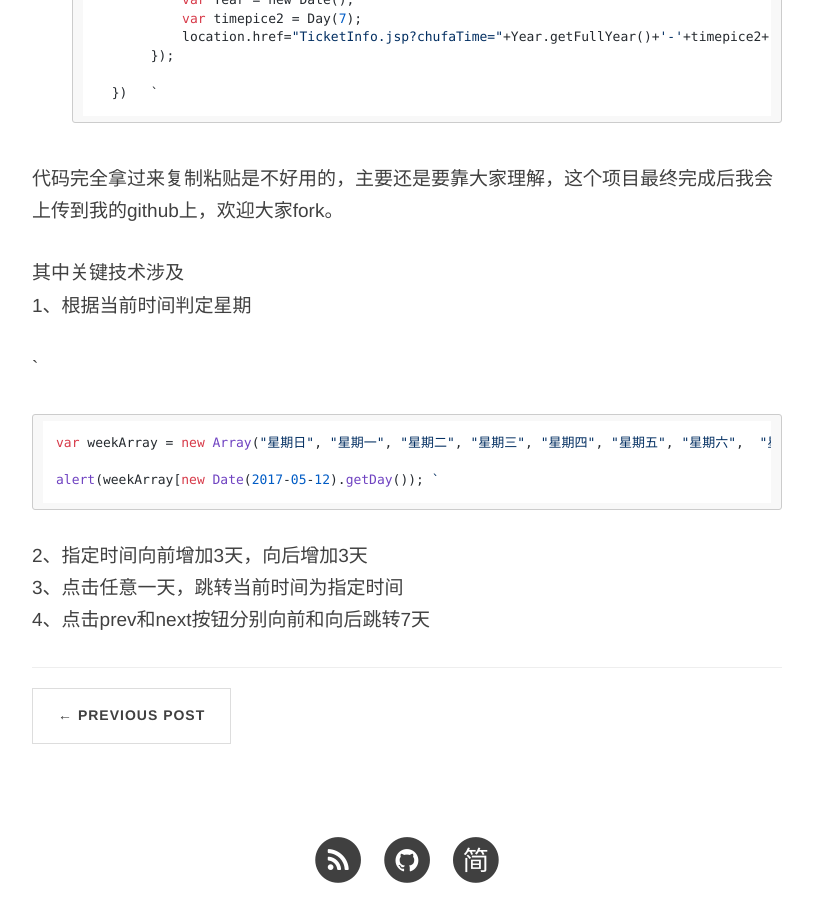
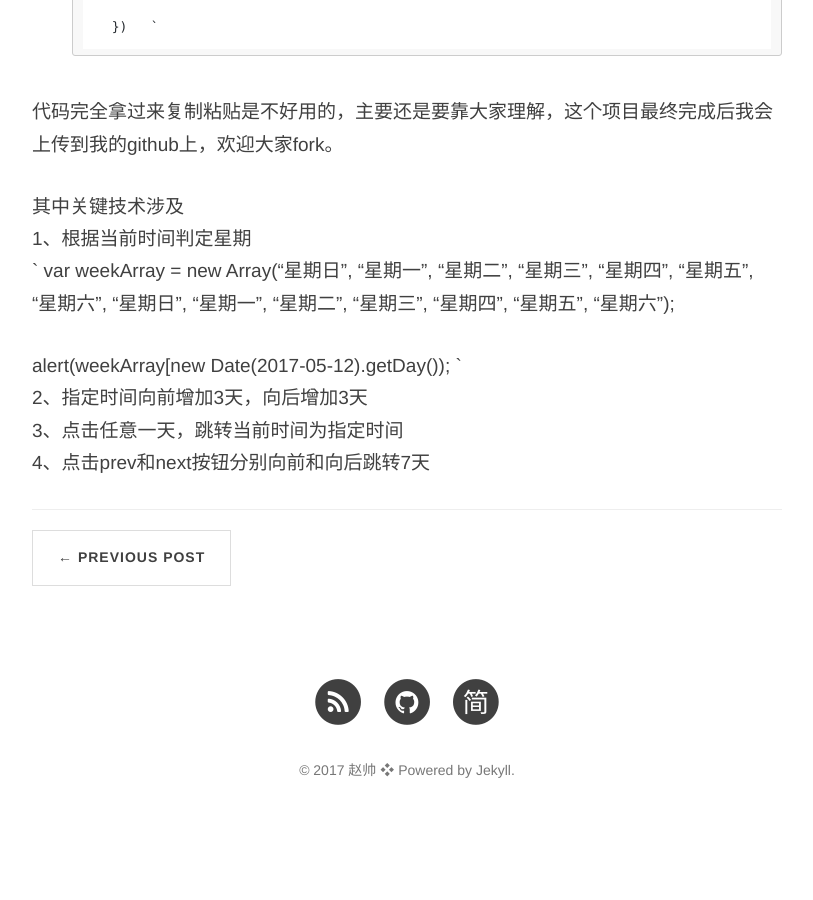
Before and after one commit to royalzhao/royalzhao.github.io, a Jekyll site: the page built from _posts/2017-05-18-仿铁友时间轴选择.md, in a window 1280 px wide and 900 px high, scrolled down 2049 px. Shown: the whole window, without its empty margins (233-1046 px from the left). Built offline with Jekyll 4.4.1, drawn with Linux system fonts in a browser that asks for light colours; nearby versions of some CDN libraries; comment, search, counter and statistics services are not loaded; after the commit the page ends 2897 px from its top, so only the background shows below that; some of the changed text lies outside the part shown.

Commit message:
Update 2017-05-18-仿铁友时间轴选择.md

```diff
--- a/_posts/2017-05-18-仿铁友时间轴选择.md
+++ b/_posts/2017-05-18-仿铁友时间轴选择.md
@@ -1,4 +1,4 @@
-##仿“携程”类似于时间轴的日期选择工具
+## 仿“携程”类似于时间轴的日期选择工具
 * 先上图片
 ![图片](/img/zhou.png)
 * 话不多说，先上代码
@@ -24,9 +24,7 @@ html部分
         <!-- 日期结束 -->
 `
 js部分
- `
-
-		$(function(){
+ `  	$(function(){
 
          var gotime = $('#goTime').val();//获取用户乘车的始发时间
          var presentTime = gotime.substring(5);//substring截取后五个字符
@@ -92,14 +90,11 @@ js部分
 
 其中关键技术涉及
 1、根据当前时间判定星期
+`
+var weekArray = new Array("星期日", "星期一", "星期二", "星期三", "星期四", "星期五", "星期六",  "星期日", "星期一", "星期二", "星期三", "星期四", "星期五", "星期六");
 
+alert(weekArray[new Date(2017-05-12).getDay());
 `
-
-	var weekArray = new Array("星期日", "星期一", "星期二", "星期三", "星期四", "星期五", "星期六",  "星期日", "星期一", "星期二", "星期三", "星期四", "星期五", "星期六");
-
-	alert(weekArray[new Date(2017-05-12).getDay());
-`
-
 2、指定时间向前增加3天，向后增加3天
 3、点击任意一天，跳转当前时间为指定时间
 4、点击prev和next按钮分别向前和向后跳转7天
```
